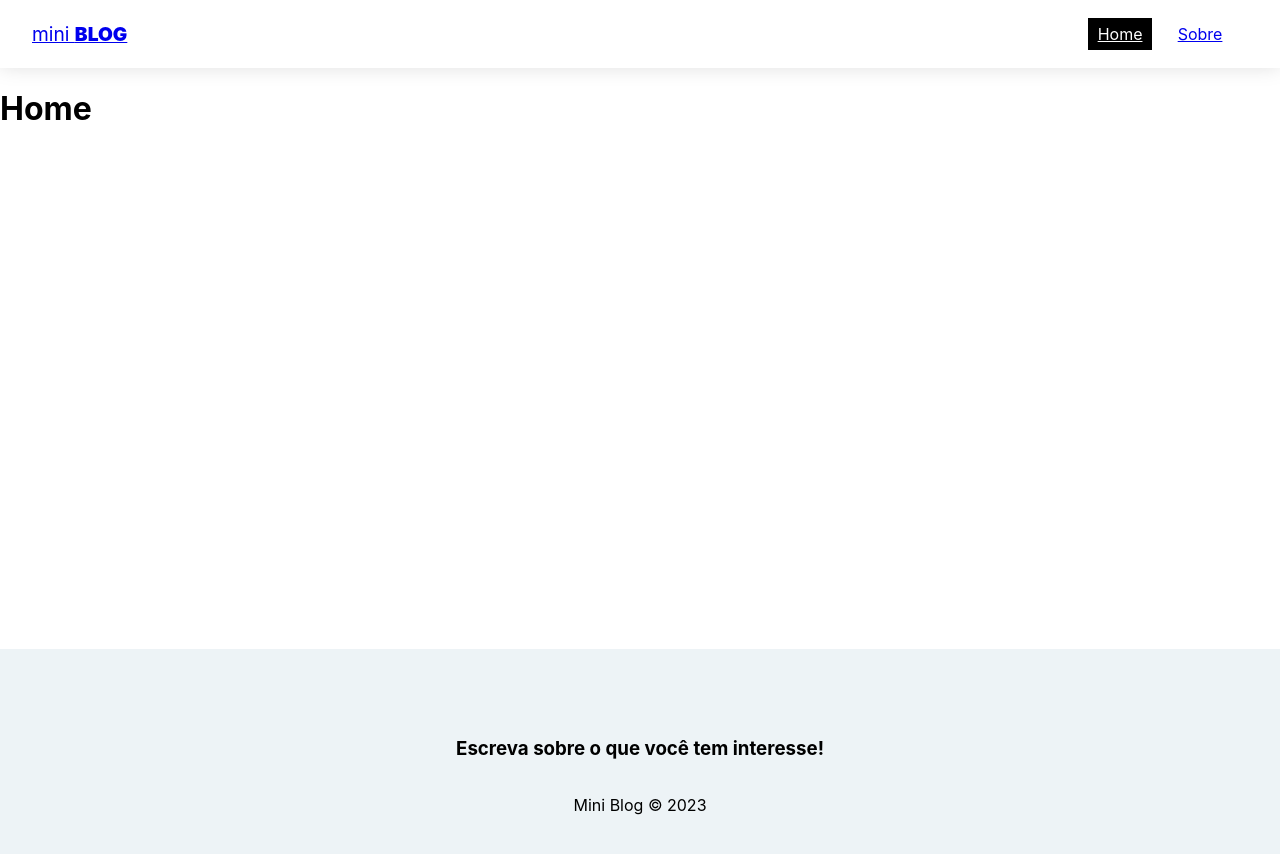
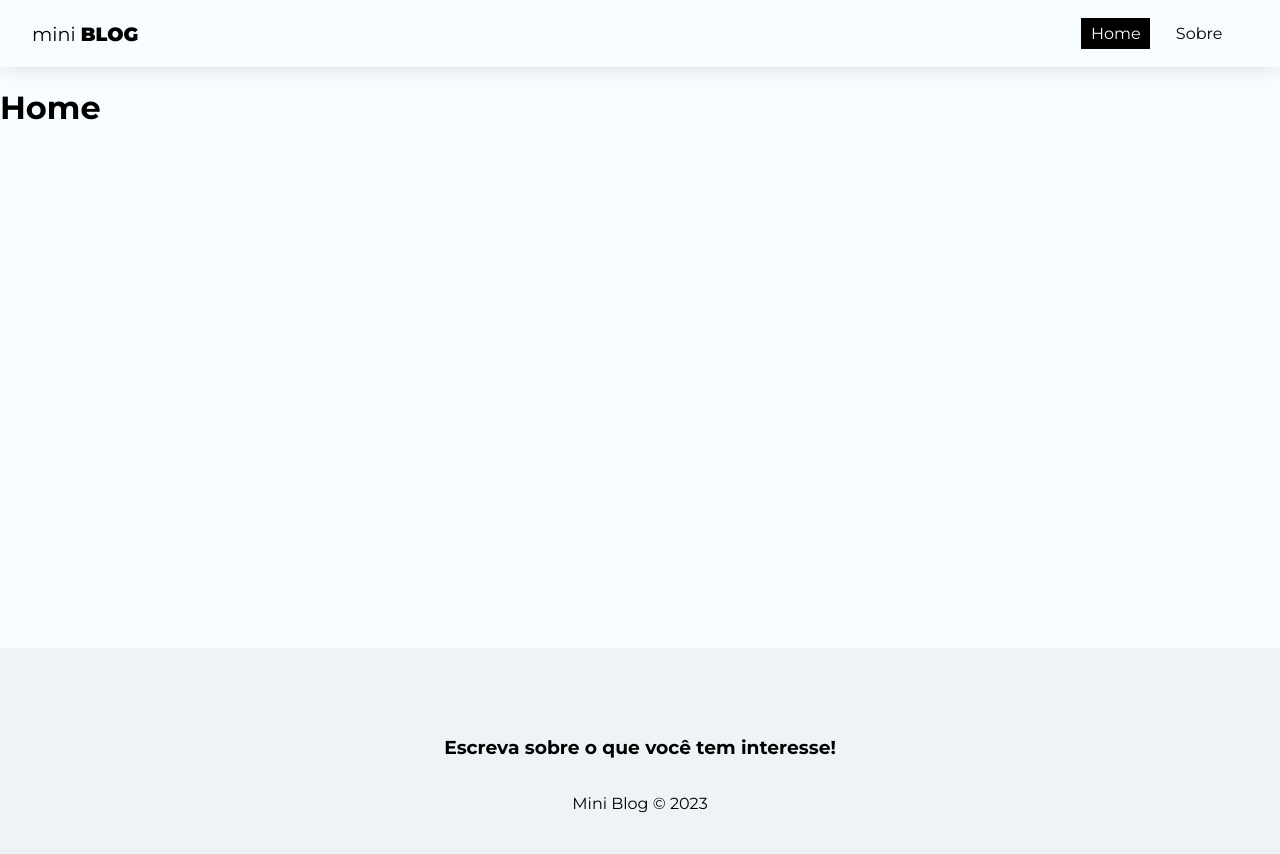
Before and after one commit to NicollasRyan/miniBlog, a React (Create React App) app: page / in a window 1280 px wide. Shown: the top 854 px of the page. Built offline with nearby package versions, Linux system fonts and the light colour scheme.

Commit message:
Estilos gerais do projeto

```diff
--- a/public/index.html
+++ b/public/index.html
@@ -3,6 +3,10 @@
   <head>
     <meta charset="utf-8" />
     <link rel="icon" href="%PUBLIC_URL%/favicon.ico" />
+    <link
+      href="https://fonts.googleapis.com/css2?family=Montserrat:ital,wght@0,100;0,200;0,300;0,400;0,500;0,600;0,700;0,800;0,900;1,100;1,200;1,300;1,400;1,500;1,600;1,700;1,800;1,900&display=swap"
+      rel="stylesheet"
+    />
     <meta name="viewport" content="width=device-width, initial-scale=1" />
     <meta name="theme-color" content="#000000" />
     <meta
@@ -24,7 +28,7 @@
       work correctly both with client-side routing and a non-root public URL.
       Learn how to configure a non-root public URL by running `npm run build`.
     -->
-    <title>React App</title>
+    <title>Mini Blog</title>
   </head>
   <body>
     <noscript>You need to enable JavaScript to run this app.</noscript>
--- a/src/index.css
+++ b/src/index.css
@@ -1,13 +1,29 @@
 body {
+  background-color: #F6fcff;
+  padding: 0;
   margin: 0;
-  font-family: -apple-system, BlinkMacSystemFont, 'Segoe UI', 'Roboto', 'Oxygen',
-    'Ubuntu', 'Cantarell', 'Fira Sans', 'Droid Sans', 'Helvetica Neue',
-    sans-serif;
-  -webkit-font-smoothing: antialiased;
-  -moz-osx-font-smoothing: grayscale;
+  font-family: "Montserrat", "sans-serif";
 }
 
-code {
-  font-family: source-code-pro, Menlo, Monaco, Consolas, 'Courier New',
-    monospace;
+input::placeholder, textarea::placeholder {
+  font-family: "Montserrat", "sans-serif";
 }
+
+input:focus, textarea:focus{
+  outline: none;
+}
+
+a, nav button {
+  text-decoration: none;
+  background-color: transparent;
+  border: none;
+  color: black;
+  transition: 0.4s;
+  font-size: 1em;
+  cursor: pointer;
+  font-family: "Montserrat", "sans-serif";
+}
+
+a:hover, nav button:hover {
+  color: #bbb;
+}
```
